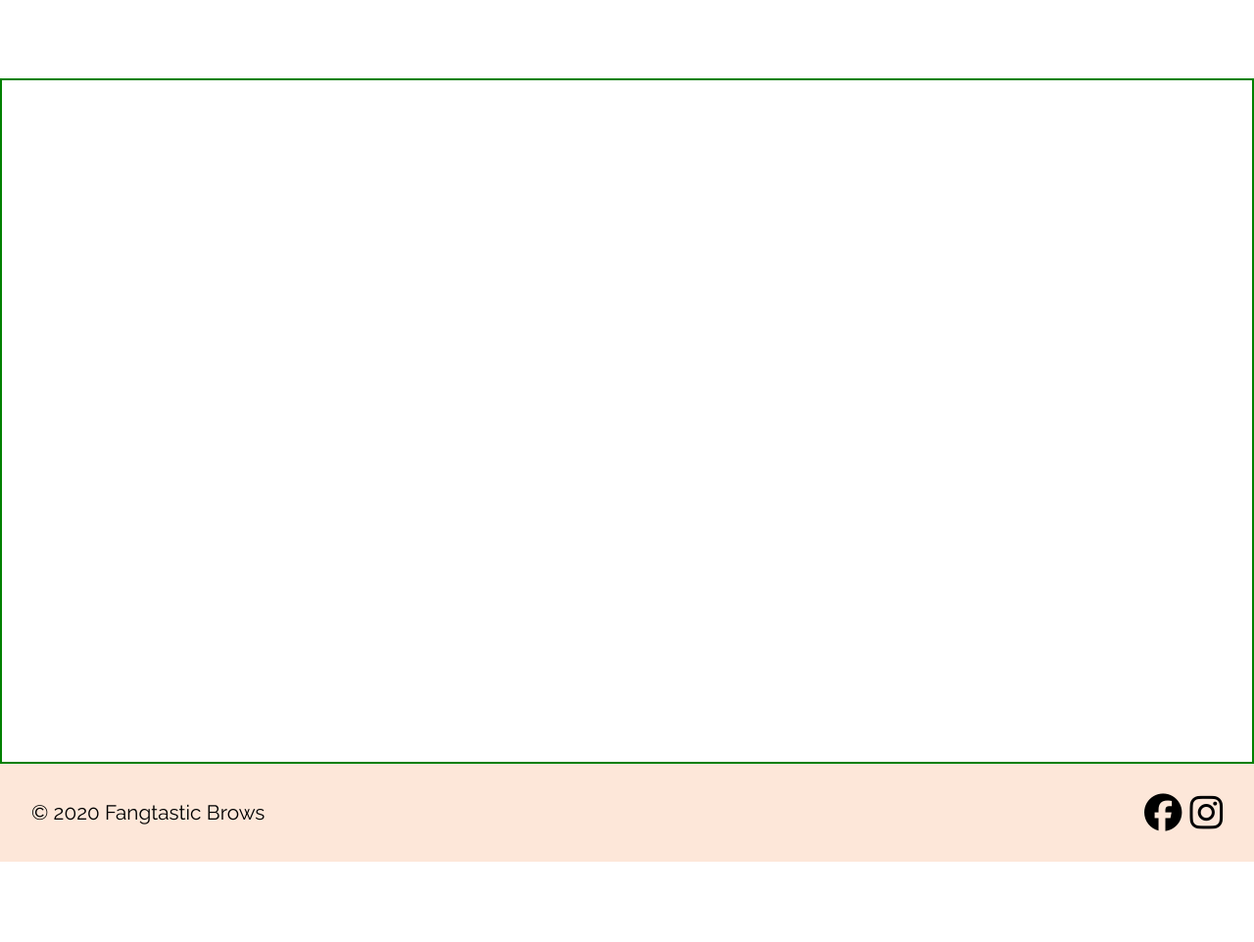
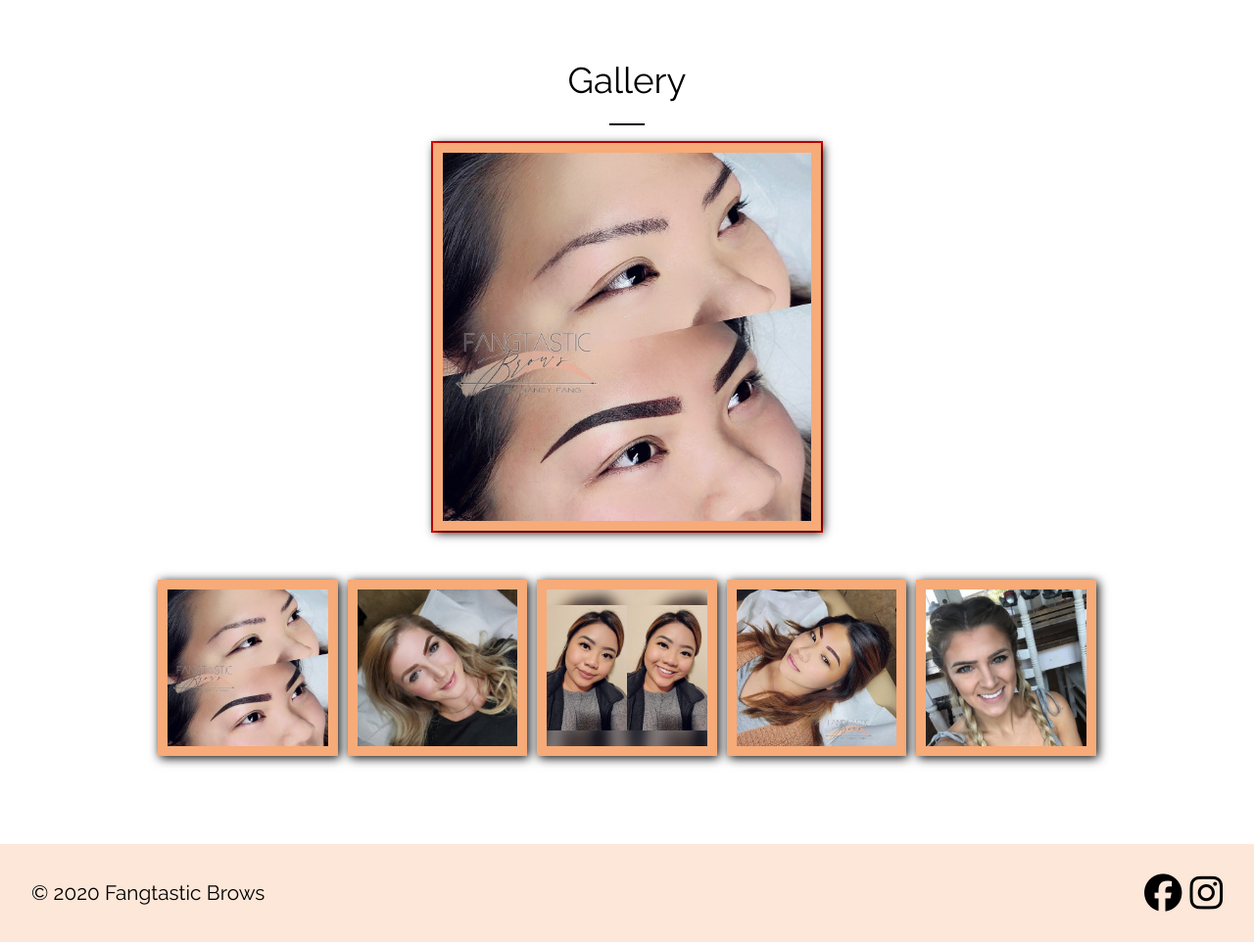
Before and after one commit to gittyang/Fangtastic-Brows, a website: page build/index.html in a window 1280 px wide. Shown: the part 1280-2242 px from the top of the page at 98% size. Before the commit the page ends 2160 px from the top, so only its background shows below. Drawn offline with nearby package versions, Linux system fonts and the light colour scheme.

Commit message:
Fourth commit - gallery

```diff
--- /dev/null
+++ b/src/js/main.js
@@ -0,0 +1,17 @@
+// // Press to enlarge
+// $(document).ready(function(){
+//   $('.thumb a').click(function(e){
+//     e.preventDefault();
+//     $('.imgBox img').attr("src", $(this).attr("href"))
+//   });
+// });
+
+console.log('hi');
+
+// Press to display
+$(document).ready(function(){
+  $('.thumb a').click(function(e){
+    e.preventDefault();
+    $('.img-display img').attr("src", $(this).attr("href"));
+  });
+});
--- a/src/scss/main.scss
+++ b/src/scss/main.scss
@@ -146,7 +146,7 @@
 // Welcome Section //
 .welcome-section {
   // border: 2px solid orange;
-  height: 600px;
+  height: 550px;
 
   .welcome {
     // border: 2px solid red;
@@ -195,8 +195,60 @@
 }
 
 .home-gallery {
-  border: 2px solid green;
-  height: 700px;
+  // border: 2px solid green;
+  height: 800px;
+
+  .gallery-heading {
+    // border: 2px solid red;
+    text-align: center;
+    margin-top: 2rem;
+
+    #gallery-underline {
+      border: 1px solid black;
+      width: 2.2rem;
+      margin: auto;
+      margin-top: 1.5rem;
+      margin-bottom: 1rem;
+    }
+  }
+
+  .img-display {
+    border: 2px solid red;
+    width: 400px;
+    height: 400px;
+    margin: auto;
+    margin-bottom: 3rem;
+    // margin-top: 2rem;
+    img {
+      width: 100%;
+      height: 100%;
+      border: 10px solid darken(rgb(248, 186, 145), 5);
+      box-shadow: 2px 2px 10px black;
+    }
+  }
+
+  .thumb {
+    // border: 2px solid blue;
+    width: 968px;
+    margin: auto;
+    padding: 0;
+    display: flex;
+    align-items: center;
+
+    li {
+      // border: 2px solid orange;
+      list-style: none;
+      margin: 0 5px;
+      width: 100%;
+
+      img {
+        width: 100%;
+        height: 180px;
+        border: 10px solid darken(rgb(248, 186, 145), 5);
+        box-shadow: 2px 2px 10px black;
+      }
+    }
+  }
 }
 
 footer {
```
Also changed, not shown: build/css/main.css, build/img/carousel222.jpg (added), build/img/carousel44.jpg (added), build/img/carousel444.jpg (added), build/index.html.
